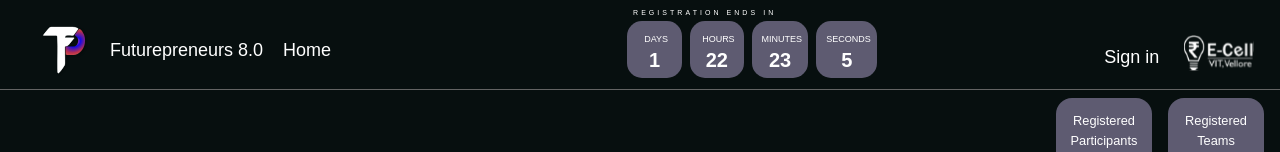
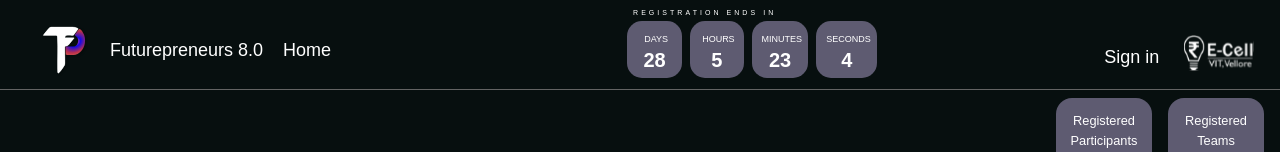
Before and after one commit to ecellvit/FuturePreneurs-22, a Next.js app: page / in a window 1280 px wide. Shown: the top 152 px of the page. Built offline with nearby package versions, Linux system fonts and the light colour scheme; no server answers.

Commit message:
registration end time changed

```diff
--- a/components/NavigationBar.jsx
+++ b/components/NavigationBar.jsx
@@ -24,13 +24,13 @@ const NavigationBar = () => {
 
   const myCtx = useContext(myContext);
 
-  const END_TIME = new Date(2022, 10, 4, 17, 0, 0);
+  const END_TIME = new Date(2022, 10, 1, 23, 59, 59);
 
   useEffect(() => {
     let timer = setTimeout(() => {
       let a = Date.now();
       let d = END_TIME.getTime() - a;
-      let dys = Math.floor(d / 1000 / 60 / 60 / 24) % 30;
+      let dys = Math.floor(d / 1000 / 60 / 60 / 24) % 30-1;
       let hrs = Math.floor(d / 1000 / 60 / 60) % 24;
       let mins = Math.floor(d / 1000 / 60) % 60;
       let secs = Math.floor(d / 1000) % 60;
```
